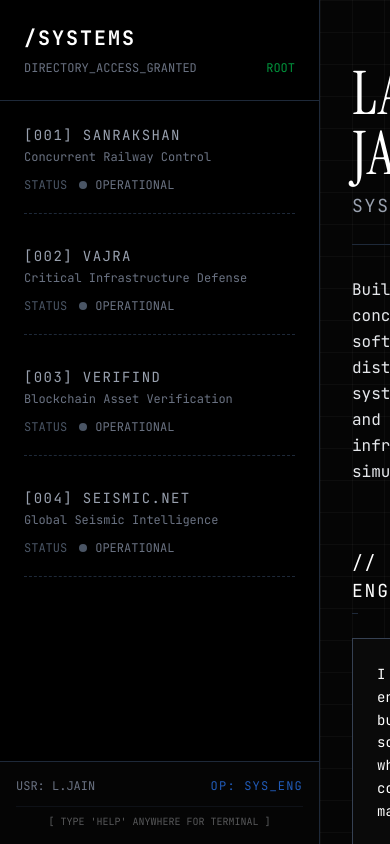
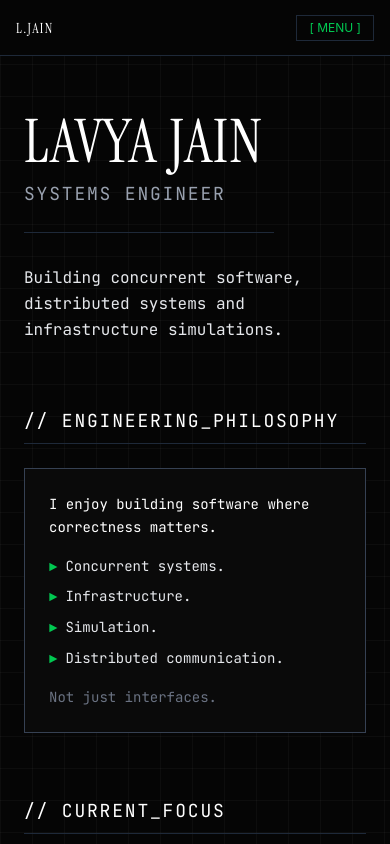
Before and after one commit to lavyajn/lavyajain.dev, a React (Vite) app: page / in a window 390 px wide. Built offline with nearby package versions, Linux system fonts and the light colour scheme.

Commit message:
improved sidebar visibility and responsiveness

```diff
--- a/src/components/layout/Sidebar.jsx
+++ b/src/components/layout/Sidebar.jsx
@@ -37,7 +37,8 @@ const Sidebar = () => {
       >
         <h1 className="text-xl font-bold tracking-widest text-white group-hover:text-gray-300 transition-colors">/SYSTEMS</h1>
         <div className="flex items-center justify-between mt-2">
-          <p className="text-xs text-gray-500">DIRECTORY_ACCESS_GRANTED</p>
+          {/* BUMPED: text-gray-500 -> text-gray-400 */}
+          <p className="text-xs text-gray-400">DIRECTORY_ACCESS_GRANTED</p>
           {!activeSystem && <span className="text-xs text-green-500 animate-pulse">ROOT</span>}
         </div>
       </div>
@@ -63,14 +64,16 @@ const Sidebar = () => {
               </div>
 
               {/* Description */}
-              <div className="text-xs text-gray-500 mb-3 transition-colors duration-300 group-hover:text-gray-400">
+              {/* BUMPED: text-gray-500 -> text-gray-400, hover to gray-300 */}
+              <div className="text-xs text-gray-400 mb-3 transition-colors duration-300 group-hover:text-gray-300">
                 {sys.desc}
               </div>
 
               {/* Status Indicator */}
               <div className="text-xs flex items-center gap-3">
-                <span className="text-gray-600">STATUS</span>
-                <div className={`flex items-center gap-2 ${isActive ? 'text-white' : 'text-gray-500'}`}>
+                {/* BUMPED: text-gray-600 -> text-gray-400 for better visibility */}
+                <span className="text-gray-400">STATUS</span>
+                <div className={`flex items-center gap-2 ${isActive ? 'text-white' : 'text-gray-400'}`}>
                   <span className={`w-2 h-2 rounded-full transition-all duration-300 ${
                     isActive ? `${sys.indicator} animate-pulse shadow-[0_0_8px_currentColor]` : 'bg-gray-600 group-hover:bg-gray-400'
                   }`}></span>
@@ -88,10 +91,13 @@ const Sidebar = () => {
       {/* Footer Info */}
       <div className="p-4 border-t border-gray-800 text-xs flex flex-col gap-3 bg-[#050505]">
         <div className="flex justify-between items-center">
-          <span className="text-gray-500">USR: L.JAIN</span>
-          <span className="text-blue-500/70 tracking-widest">OP: SYS_ENG</span>
+          {/* BUMPED: text-gray-500 -> text-gray-400 */}
+          <span className="text-gray-400">USR: L.JAIN</span>
+          {/* BUMPED: text-blue-500/70 -> text-blue-400 */}
+          <span className="text-blue-400 tracking-widest">OP: SYS_ENG</span>
         </div>
-        <div className="text-[10px] text-gray-200/50 text-center border-t border-gray-800/50 pt-2 animate-pulse">
+        {/* BUMPED: text-gray-200/50 -> text-gray-400 */}
+        <div className="text-[10px] text-gray-400 text-center border-t border-gray-800/50 pt-2 animate-pulse">
           [ TYPE 'HELP' ANYWHERE FOR TERMINAL ]
         </div>
       </div>
--- a/src/components/layout/SystemLayout.jsx
+++ b/src/components/layout/SystemLayout.jsx
@@ -1,18 +1,23 @@
-import React from 'react';
+import React, { useState } from 'react';
 import Sidebar from './Sidebar';
 import TerminalOverlay from './TerminalOverlay';
 import useAppStore from '../../store/useAppStore';
-import useTerminal from '../../hooks/useTerminal'; // 1. Import the listener
+import useTerminal from '../../hooks/useTerminal';
 
 const SystemLayout = ({ children }) => {
+  const [isMobileMenuOpen, setIsMobileMenuOpen] = useState(false);
   const { crtMode } = useAppStore();
 
-  useTerminal(); // 2. Execute the listener so it actually hears you
+  // Activates the hidden global keystroke listener
+  useTerminal();
 
   return (
-    <div className={`flex h-screen w-full bg-black text-white overflow-hidden selection:bg-green-900 selection:text-green-400`}>
+    <div className="flex h-screen w-full bg-black text-white overflow-hidden selection:bg-green-900 selection:text-green-400">
 
-      {/* CRT OVERRIDE EFFECT */}
+      {/*
+        CRT OVERRIDE EFFECT
+        Active when user types 'matrix' in the terminal
+      */}
       {crtMode && (
         <div className="pointer-events-none fixed inset-0 z-[100] mix-blend-overlay opacity-70">
           <div className="absolute inset-0 bg-[linear-gradient(rgba(0,0,0,0)_50%,rgba(0,0,0,0.3)_50%)] bg-[size:100%_4px]"></div>
@@ -21,19 +26,45 @@ const SystemLayout = ({ children }) => {
         </div>
       )}
 
-      {/* Global Terminal Overlay */}
+      {/* The Global Terminal Overlay */}
       <TerminalOverlay />
 
-      {/* Left Navigation */}
-      <Sidebar />
+      {/* Mobile Header (Only visible on small screens) */}
+      <div className="md:hidden absolute top-0 left-0 w-full h-14 bg-[#050505] border-b border-gray-800 z-50 flex items-center justify-between px-4">
+        <span className="text-sm tracking-widest text-white font-serif">L.JAIN</span>
+        <button
+          onClick={() => setIsMobileMenuOpen(!isMobileMenuOpen)}
+          className="text-green-500 text-xs border border-gray-800 px-3 py-1"
+        >
+          {isMobileMenuOpen ? '[ CLOSE ]' : '[ MENU ]'}
+        </button>
+      </div>
+
+      {/* Left Navigation (Sidebar) */}
+      <div className={`
+        fixed md:static inset-y-0 left-0 z-40 transform transition-transform duration-300 ease-in-out
+        ${isMobileMenuOpen ? 'translate-x-0' : '-translate-x-[115%] md:translate-x-0'}
+        w-[280px] md:w-auto h-full bg-black md:bg-transparent border-r border-gray-800 md:border-none pt-14 md:pt-0
+      `}>
+        <Sidebar />
+      </div>
+
+      {/* Overlay to close sidebar on mobile when clicking outside */}
+      {isMobileMenuOpen && (
+        <div
+          className="fixed inset-0 bg-black/50 z-30 md:hidden"
+          onClick={() => setIsMobileMenuOpen(false)}
+        ></div>
+      )}
 
       {/* Right Content Area */}
-      <main className="flex-1 relative overflow-y-auto bg-[#050505]">
+      <main className="flex-1 relative overflow-y-auto bg-[#050505] pt-14 md:pt-0">
 
         {/* Subtle engineering grid background */}
         <div className="absolute inset-0 bg-[linear-gradient(rgba(255,255,255,0.03)_1px,transparent_1px),linear-gradient(90deg,rgba(255,255,255,0.03)_1px,transparent_1px)] bg-[size:32px_32px] pointer-events-none"></div>
 
-        <div className={`relative z-10 w-full h-full p-8 flex flex-col ${crtMode ? 'blur-[0.5px] contrast-125' : ''}`}>
+        {/* Content Container with conditional CRT blur */}
+        <div className={`relative z-10 w-full h-full p-6 md:p-8 flex flex-col ${crtMode ? 'blur-[0.5px] contrast-125' : ''}`}>
           {children}
         </div>
 
```
